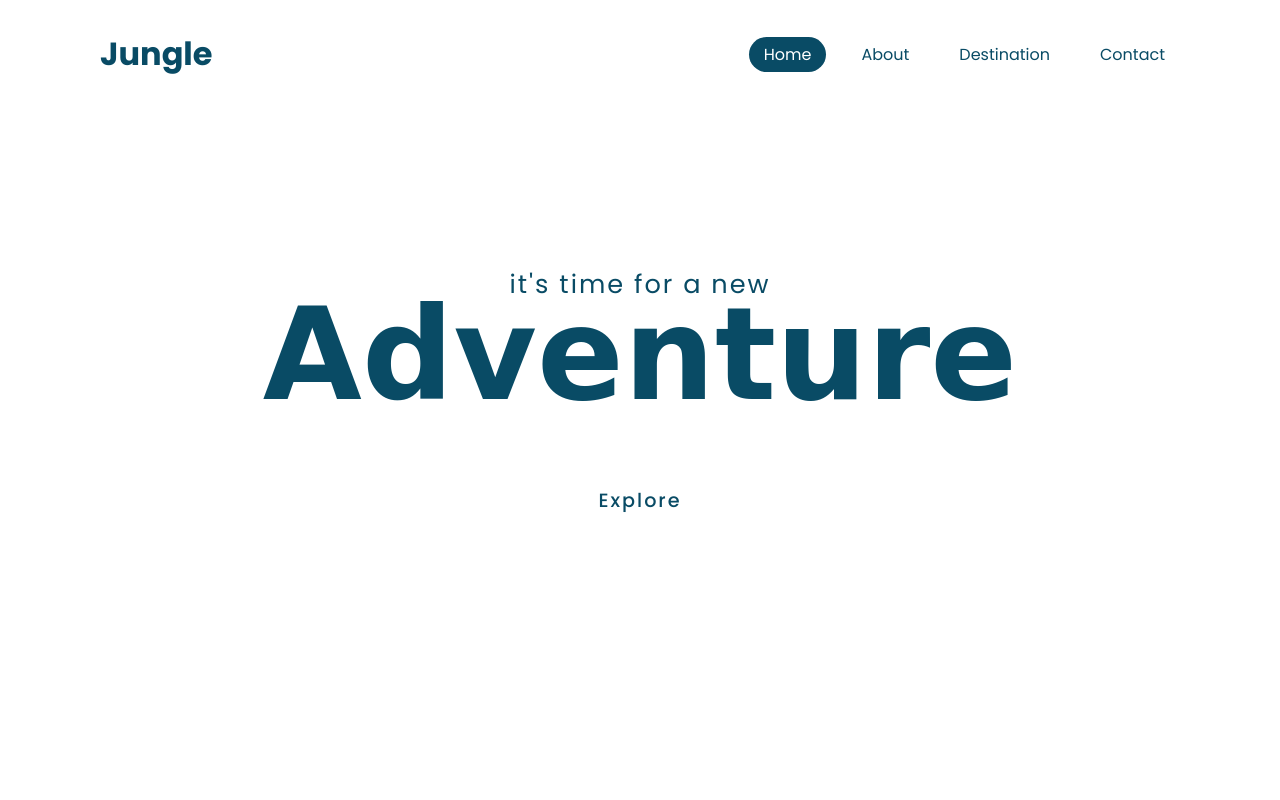
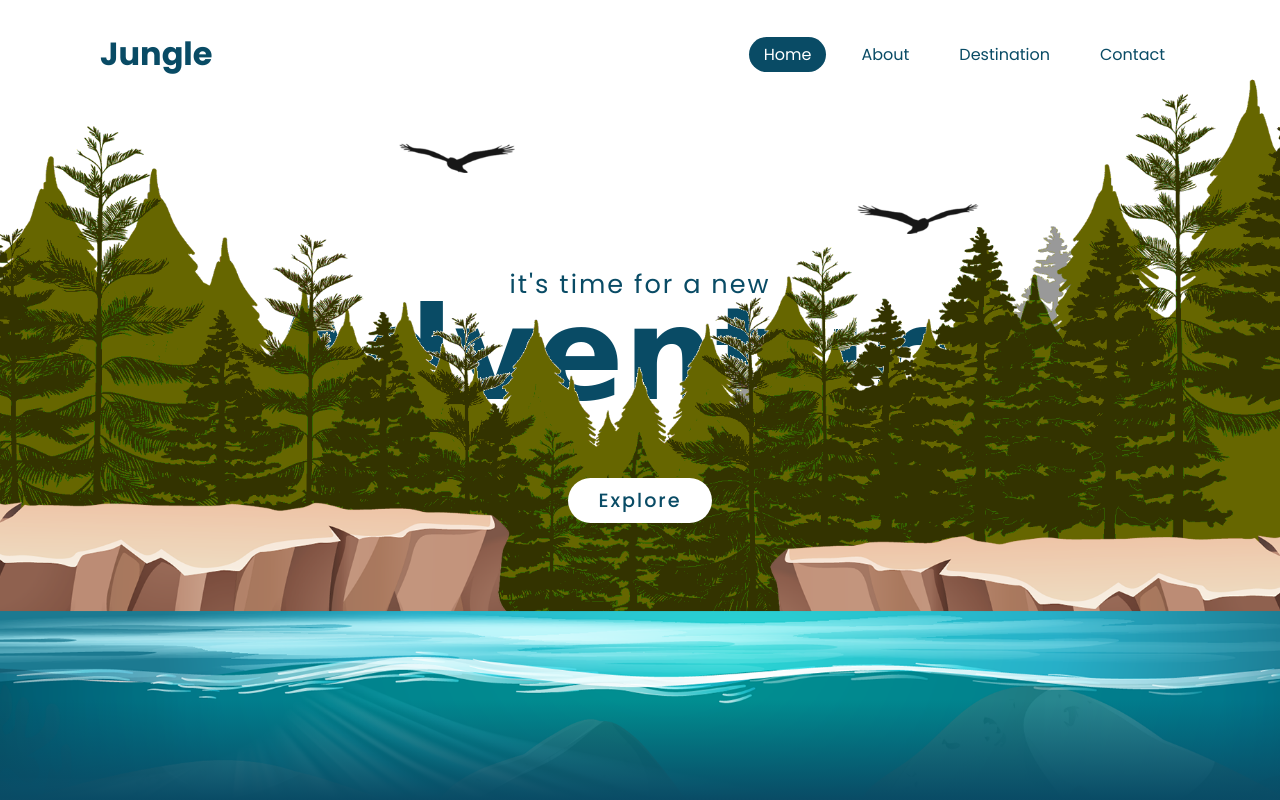
Before and after one commit to ibrunoss/parallax-scrolling-website, a plain HTML site: page index.html in a window 1280 px wide. Shown: the top 800 px of the page. Drawn offline with Linux system fonts and the light colour scheme; a web font is replaced by a local one.

Commit message:
feat: add backgrounds to section#hero

```diff
--- a/index.html
+++ b/index.html
@@ -29,7 +29,12 @@
     </header>
     <section id="hero">
       <h2 class="title"><span>it's time for a new</span><br />Adventure</h2>
+      <img src="./img/bird1.png" alt="" srcset="" />
+      <img src="./img/bird2.png" alt="" srcset="" />
+      <img src="./img/forest.png" alt="" srcset="" />
       <a href="#" class="btn">Explore</a>
+      <img src="./img/rocks.png" alt="" srcset="" />
+      <img src="./img/water.png" alt="" srcset="" />
     </section>
 
     <section id="explore">
--- a/style.css
+++ b/style.css
@@ -76,7 +76,6 @@ section {
   align-items: center;
   background-color: #094b65;
   width: 100%;
-  min-height: 100vh;
 }
 
 section h2 {
@@ -93,10 +92,31 @@ section p {
 }
 
 section#hero {
-  min-height: 100vh;
+  height: 100vh;
   flex-direction: row;
   justify-content: center;
   background-color: #ffffff;
+}
+
+section#hero::before {
+  content: "";
+  position: absolute;
+  bottom: 0;
+  left: 0;
+  width: 100%;
+  height: 100px;
+  background: linear-gradient(to top, #094b65, transparent);
+  z-index: 100;
+}
+
+section#hero img {
+  position: absolute;
+  top: 0;
+  left: 0;
+  width: 100%;
+  height: 100%;
+  object-fit: cover;
+  pointer-events: none;
 }
 
 section#hero .title {
```
